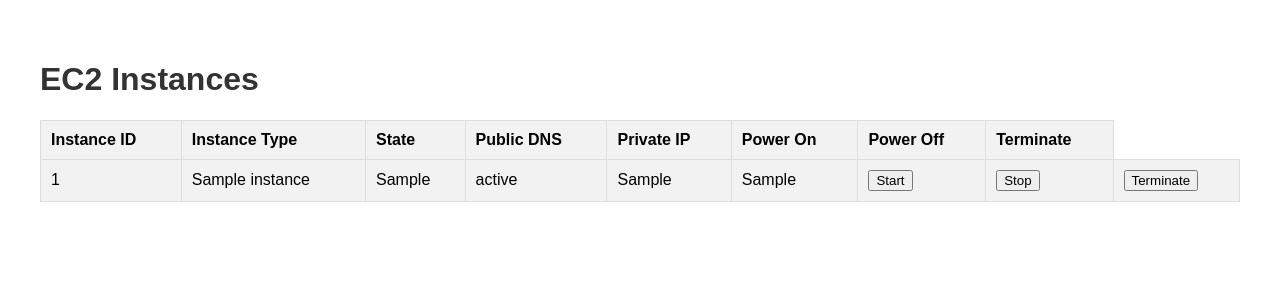
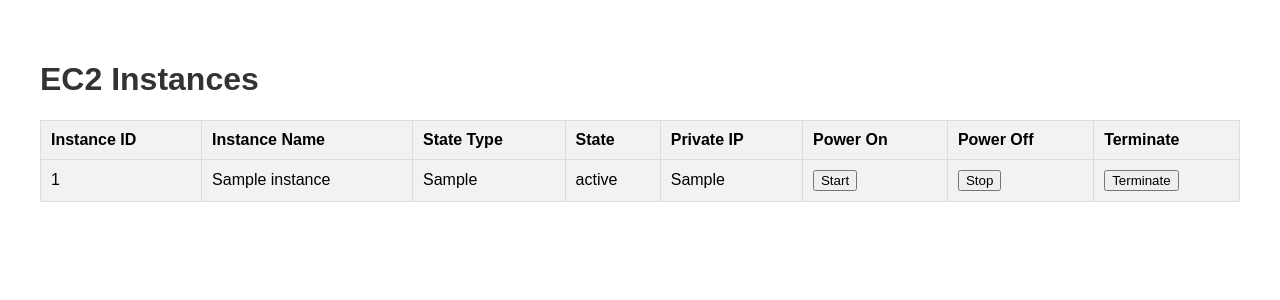
Before and after one commit to kesava333/ec2-dashboard, a Flask app: template templates/ec2_instances.html in a window 1280 px wide. Shown: the top 300 px of the page. Run offline with Flask 3, Linux system fonts and the light colour scheme; the template is opened without the code that fills it: most values are stand-ins (such as "Sample title", 1, 10 or a date in 2020).

Commit message:
Update ec2_instances.html

```diff
--- a/templates/ec2_instances.html
+++ b/templates/ec2_instances.html
@@ -39,9 +39,9 @@
     <table>
         <tr>
             <th>Instance ID</th>
-            <th>Instance Type</th>
+            <th>Instance Name</th>
+            <th>State Type</th>
             <th>State</th>
-            <th>Public DNS</th>
             <th>Private IP</th>
             <th>Power On</th>
             <th>Power Off</th>
@@ -53,7 +53,6 @@
             <td>{{ instance['InstanceName'] }}</td>
             <td>{{ instance['InstanceType'] }}</td>
             <td>{{ instance['State'] }}</td>
-            <td>{{ instance['PublicDNS'] }}</td>
             <td>{{ instance['PrivateIP'] }}</td>
             <td>
                 <form action="/start_instance" method="post">
```
